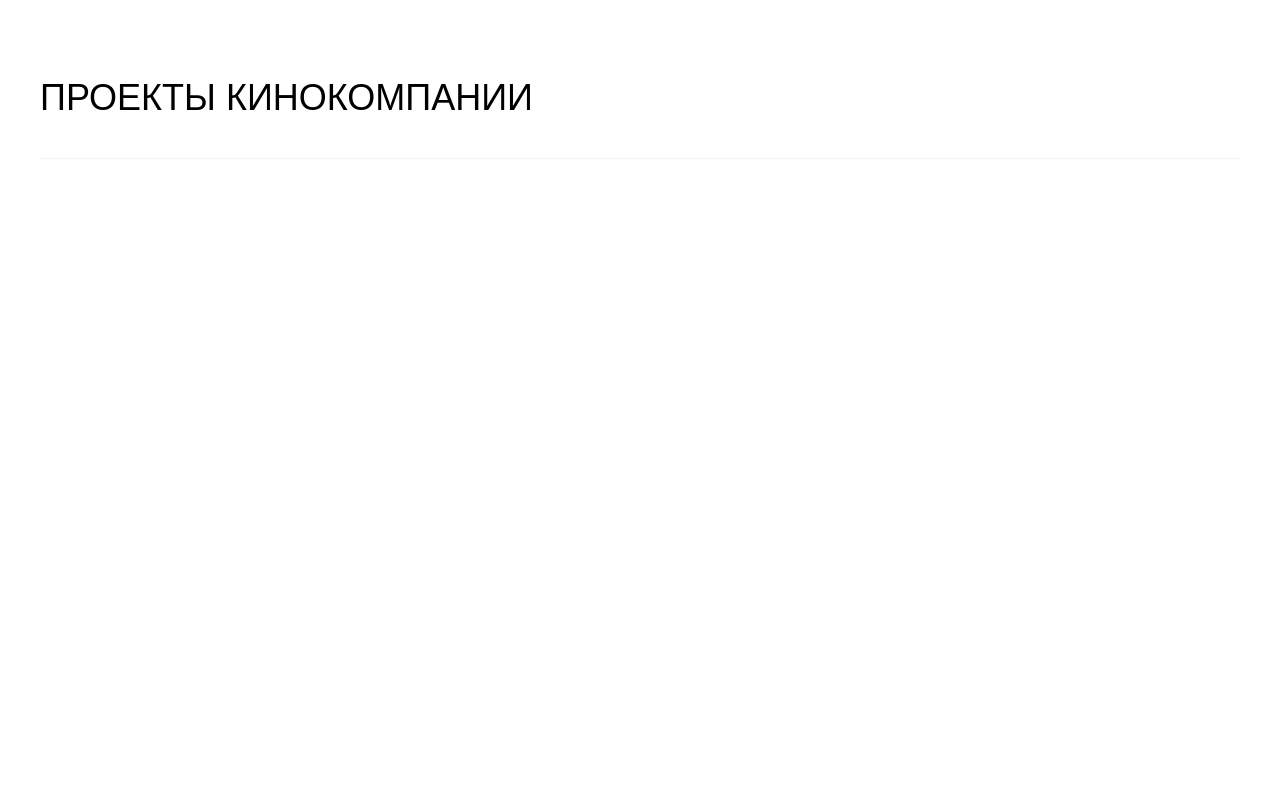
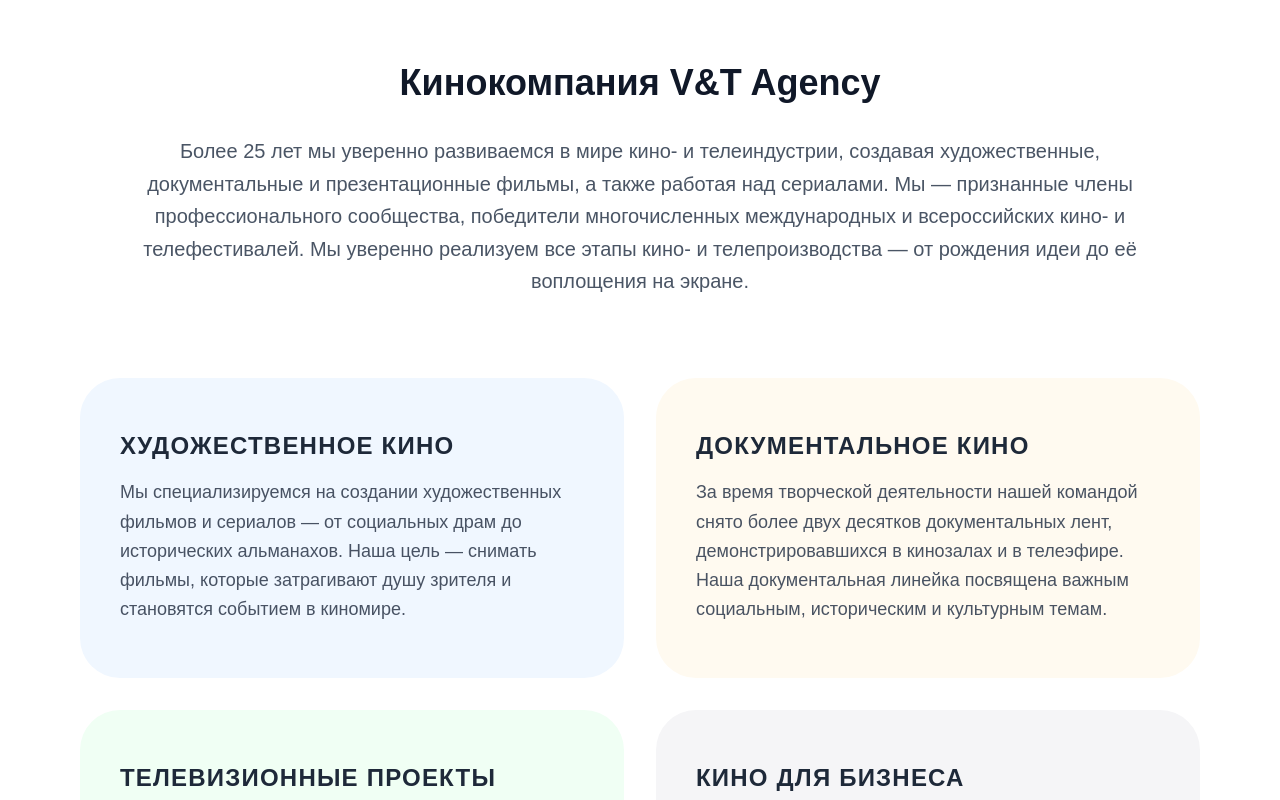
Before and after one commit to VladimirChudaev/my-first-website, a Next.js app: page / in a window 1280 px wide. Shown: the part 1880-2680 px from the top of the page. Built offline with nearby package versions, Linux system fonts and the light colour scheme.

Commit message:
feat: add CompanyProjects component with 2-column grid and clean layout

```diff
--- /dev/null
+++ b/src/app/components/CompanyProjects.tsx
@@ -0,0 +1,72 @@
+'use client';
+
+import React from 'react';
+
+const projects = [
+  {
+    id: 1,
+    title: "Художественное кино",
+    bgColor: "bg-[#f0f7ff]", // Нежно-синий
+    content: "Мы специализируемся на создании художественных фильмов и сериалов — от социальных драм до исторических альманахов. Наша цель — снимать фильмы, которые затрагивают душу зрителя и становятся событием в киномире."
+  },
+  {
+    id: 2,
+    title: "Документальное кино",
+    bgColor: "bg-[#fffaf0]", // Песочный
+    content: "За время творческой деятельности нашей командой снято более двух десятков документальных лент, демонстрировавшихся в кинозалах и в телеэфире. Наша документальная линейка посвящена важным социальным, историческим и культурным темам."
+  },
+  {
+    id: 3,
+    title: "Телевизионные проекты",
+    bgColor: "bg-[#f0fff4]", // Мятно-зеленый
+    content: "Мы имеем богатый опыт работы в производстве телевизионного контента для ведущих телекомпаний России. В их числе — работы, получившие премию ТЭФИ. Наша команда создает яркий и запоминающийся видеоконтент."
+  },
+  {
+    id: 4,
+    title: "Кино для бизнеса",
+    bgColor: "bg-[#f5f5f7]", // Светло-серый
+    content: "Презентационные фильмы — еще одно направление работы нашей компании. Наши фильмы регулярно используются на презентационных площадках в ходе различных выставок на стендах предприятий и корпораций."
+  }
+];
+
+export default function CompanyProjects() {
+  return (
+    <section className="bg-white pb-20">
+      {/* 1. Тонкая разделительная линия */}
+      <div className="w-full border-t border-gray-100 mb-16"></div>
+
+      <div className="container mx-auto px-4 lg:px-20">
+        {/* 2. Текст о компании (без рамки, на чистом белом фоне) */}
+        <div className="max-w-5xl mx-auto mb-20 text-center">
+          <h2 className="text-3xl md:text-4xl font-bold mb-8 text-gray-900">
+            Кинокомпания V&T Agency
+          </h2>
+          <p className="text-gray-600 text-lg md:text-xl leading-relaxed font-light">
+            Более 25 лет мы уверенно развиваемся в мире кино- и телеиндустрии, создавая художественные,
+            документальные и презентационные фильмы, а также работая над сериалами. Мы — признанные
+            члены профессионального сообщества, победители многочисленных международных и всероссийских
+            кино- и телефестивалей. Мы уверенно реализуем все этапы кино- и телепроизводства —
+            от рождения идеи до её воплощения на экране.
+          </p>
+        </div>
+
+        {/* 3. Блоки в две колонки (grid-cols-2) */}
+        <div className="grid grid-cols-1 md:grid-cols-2 gap-8 max-w-6xl mx-auto">
+          {projects.map((project) => (
+            <div
+              key={project.id}
+              className={`${project.bgColor} p-10 rounded-[2.5rem] flex flex-col justify-center min-h-[300px] transition-all hover:shadow-sm`}
+            >
+              <h3 className="text-xl md:text-2xl font-bold mb-4 text-gray-800 uppercase tracking-wider">
+                {project.title}
+              </h3>
+              <p className="text-gray-700 text-base md:text-lg leading-relaxed opacity-90">
+                {project.content}
+              </p>
+            </div>
+          ))}
+        </div>
+      </div>
+    </section>
+  );
+}
--- a/src/app/page.tsx
+++ b/src/app/page.tsx
@@ -2,7 +2,8 @@
 import PhotoCarousel from './components/PhotoCarousel';
 import PartnersCarousel from './components/PartnersCarousel';
 import AwardsCarousel from './components/AwardsCarousel';
-import VideoCarousel from './components/VideoCarousel'; // 1. Добавили импорт видео-карусели
+import VideoCarousel from './components/VideoCarousel';
+import CompanyProjects from './components/CompanyProjects'; // Добавили импорт нового компонента
 
 export default function Home() {
   const images = ["/photo/ИЖ_1920на1080.jpg", "/photo/Чумазая.jpg"];
@@ -20,17 +21,11 @@
       {/* Блок наград */}
       <AwardsCarousel />
 
-      {/* 2. Добавили блок видео-ленты RuTube сразу под наградами */}
+      {/* Блок видео-ленты RuTube */}
       <VideoCarousel />
 
-      {/* Секция проектов */}
-      <section className="h-[150vh] bg-white w-full px-10 py-20">
-        <div className="container mx-auto">
-          <h2 className="text-black text-4xl font-light border-b border-gray-100 pb-10">
-            ПРОЕКТЫ КИНОКОМПАНИИ
-          </h2>
-        </div>
-      </section>
+      {/* Новая секция проектов с текстовым блоком и цветными карточками */}
+      <CompanyProjects />
     </main>
   );
 }
```
